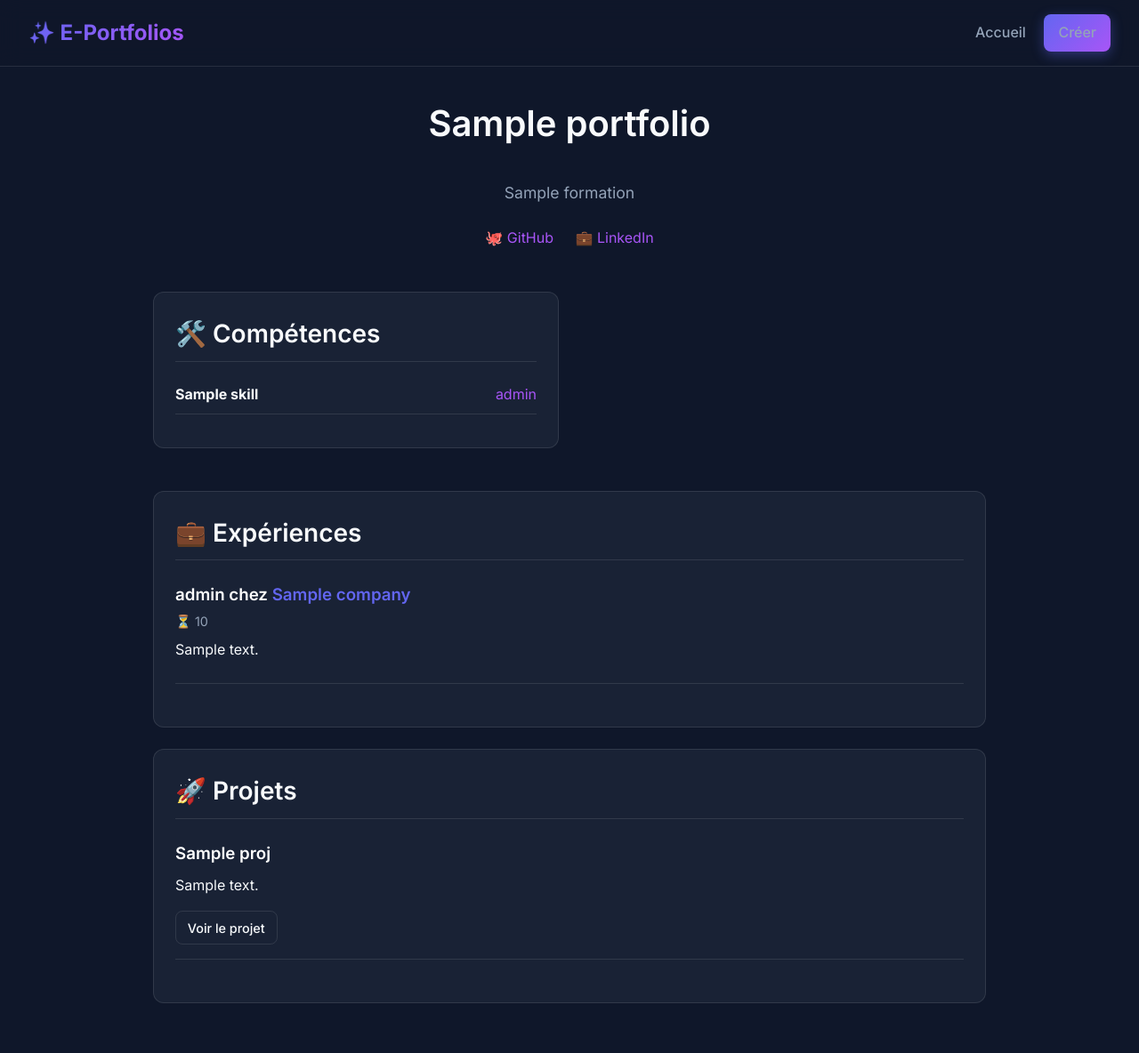
After one commit to martindmv/E-Portifolio, a FastAPI app: template templates/portfolio_detail.html in a window 1280 px wide. The commit adds this page. Shown: the whole page at 89% size. Run offline with FastAPI, Linux system fonts and the light colour scheme; the template is opened without the code that fills it: most values are stand-ins (such as "Sample title", 1, 10 or a date in 2020).

Commit message:
fixup fastapi obsolete, fixup internal server error.
Les relations entre Portfolio, Experience, Skill et Project sont désormais solides grâce au cascade="all, delete-orphan" que nous avons ajouté tout à l'heure.
L'injection de la session (session: SessionDep) est propre.
Les requêtes select(Portfolio) pour récupérer la liste sont optimisées avec un système de pagination par défaut (offset et limit), ce qui est une excellente pratique.

Fonctionnalités :
1. Consulter un portfolio (Voir un portfolio)
2. Créer un portfolio

Modification du css

```diff
--- a/main.py
+++ b/main.py
@@ -2,7 +2,9 @@ from fastapi.responses import HTMLResponse
 from fastapi.templating import Jinja2Templates
 
 from typing import Annotated
+from contextlib import asynccontextmanager
 from fastapi import Depends, FastAPI, HTTPException, Query, Request, Form
+from fastapi.staticfiles import StaticFiles
 from sqlmodel import Field, Session, SQLModel, create_engine, select, Relationship
 from fastapi.responses import RedirectResponse
 
@@ -44,9 +46,22 @@ class Portfolio(SQLModel, table=True):
     id: int | None = Field(default=None, primary_key=True)
     name: str
     formation: str
-    experience: list["Experience"] = Relationship(back_populates="portfolio")
-    project: list["Project"] = Relationship(back_populates="portfolio")
-    skill: list["Skill"] = Relationship(back_populates="portfolio")
+    # NOTE: Pour la future intégration de l'authentification, on pourra ajouter :
+    # user_id: int | None = Field(default=None, foreign_key="user.id")
+    # user: "User" = Relationship(back_populates="portfolios")
+
+    experience: list["Experience"] = Relationship(
+        back_populates="portfolio",
+        sa_relationship_kwargs={"cascade": "all, delete-orphan"} # permet de supprimer les relations enfants quand le parent est supprimé
+    )
+    project: list["Project"] = Relationship(
+        back_populates="portfolio",
+        sa_relationship_kwargs={"cascade": "all, delete-orphan"}
+    )
+    skill: list["Skill"] = Relationship(
+        back_populates="portfolio",
+        sa_relationship_kwargs={"cascade": "all, delete-orphan"}
+    )
     github: str | None
     linkedin: str | None
 
@@ -68,25 +83,28 @@ def get_session():
 
 SessionDep = Annotated[Session, Depends(get_session)]
 
-app = FastAPI()
+@asynccontextmanager
+async def lifespan(app: FastAPI):
+    # Création de la base de données au démarrage
+    create_db_and_tables()
+    yield
+
+app = FastAPI(lifespan=lifespan)
+
+app.mount("/static", StaticFiles(directory="static"), name="static")
 
 
 # Will search my HTML files within the "Templates" file
 templates = Jinja2Templates(directory="templates")
 
-#Create the datebase
-@app.on_event("startup")
-def on_startup():
-    create_db_and_tables()
-
 
 @app.post("/portfolios/")
 def create_portfolio(
+    session: SessionDep,
     name: str = Form(...),
     formation: str = Form(...),
     github: str | None = Form(None),
     linkedin: str | None = Form(None),
-    session: SessionDep = None
 ):
     portfolio = Portfolio(name=name, formation=formation, github=github, linkedin=linkedin)
     session.add(portfolio)
@@ -103,20 +121,24 @@ def read_portfolios_page(
     limit: Annotated[int, Query(le=100)] = 100,
 ):
     portfolios = session.exec(select(Portfolio).offset(offset).limit(limit)).all()
-    return templates.TemplateResponse("home.html", {"request": request, "db_portfolios": portfolios})
+    return templates.TemplateResponse(request=request, name="home.html", context={"db_portfolios": portfolios})
 
 
 @app.get("/portfolios/create", response_class=HTMLResponse)
 def create_portfolio_page(request: Request):
-    return templates.TemplateResponse("create_portfolio.html", {"request": request})
+    return templates.TemplateResponse(request=request, name="create_portfolio.html")
 
 
-@app.get("/portfolios/{portfolio_id}")
-def read_portfolio(portfolio_id: int, session: SessionDep) -> Portfolio:
+@app.get("/portfolios/{portfolio_id}", response_class=HTMLResponse)
+def read_portfolio(request: Request, portfolio_id: int, session: SessionDep):
     portfolio = session.get(Portfolio, portfolio_id)
     if not portfolio:
         raise HTTPException(status_code=404, detail="Portfolio not found")
-    return portfolio
+    return templates.TemplateResponse(
+        request=request,
+        name="portfolio_detail.html",
+        context={"portfolio": portfolio}
+    )
 
 
 @app.delete("/portfolios/{portfolio_id}")
--- /dev/null
+++ b/static/style.css
@@ -0,0 +1,228 @@
+/* Modern, Premium Dark Mode UI */
+@import url('https://fonts.googleapis.com/css2?family=Inter:wght@300;400;500;600;700&display=swap');
+
+:root {
+  --bg-color: #0f172a;
+  --card-bg: rgba(30, 41, 59, 0.7);
+  --card-border: rgba(255, 255, 255, 0.1);
+  --text-main: #f8fafc;
+  --text-muted: #94a3b8;
+  --accent-gradient: linear-gradient(135deg, #6366f1, #a855f7);
+  --accent-hover: linear-gradient(135deg, #4f46e5, #9333ea);
+  --danger: #ef4444;
+}
+
+* {
+  box-sizing: border-box;
+  margin: 0;
+  padding: 0;
+}
+
+body {
+  font-family: 'Inter', sans-serif;
+  background-color: var(--bg-color);
+  color: var(--text-main);
+  line-height: 1.6;
+  min-height: 100vh;
+  display: flex;
+  flex-direction: column;
+}
+
+/* Navbar */
+nav {
+  background: rgba(15, 23, 42, 0.8);
+  backdrop-filter: blur(12px);
+  border-bottom: 1px solid var(--card-border);
+  padding: 1rem 2rem;
+  position: sticky;
+  top: 0;
+  z-index: 100;
+  display: flex;
+  justify-content: space-between;
+  align-items: center;
+}
+
+nav .brand {
+  font-size: 1.5rem;
+  font-weight: 700;
+  background: var(--accent-gradient);
+  -webkit-background-clip: text;
+  -webkit-text-fill-color: transparent;
+  text-decoration: none;
+}
+
+nav .nav-links a {
+  color: var(--text-muted);
+  text-decoration: none;
+  font-weight: 500;
+  transition: color 0.3s ease;
+  margin-left: 1.5rem;
+}
+
+nav .nav-links a:hover {
+  color: var(--text-main);
+}
+
+/* Container */
+.container {
+  max-width: 1000px;
+  margin: 0 auto;
+  padding: 2rem;
+  flex: 1;
+  width: 100%;
+}
+
+/* Headings */
+h1, h2, h3 {
+  font-weight: 600;
+  margin-bottom: 1rem;
+}
+
+h1 {
+  font-size: 2.5rem;
+  margin-bottom: 2rem;
+  text-align: center;
+}
+
+h2 {
+  font-size: 1.75rem;
+  color: var(--text-main);
+  border-bottom: 1px solid var(--card-border);
+  padding-bottom: 0.5rem;
+  margin-bottom: 1.5rem;
+}
+
+/* Buttons */
+.btn {
+  display: inline-block;
+  background: var(--accent-gradient);
+  color: white;
+  padding: 0.75rem 1.5rem;
+  border-radius: 8px;
+  text-decoration: none;
+  font-weight: 500;
+  border: none;
+  cursor: pointer;
+  transition: transform 0.2s ease, box-shadow 0.2s ease;
+  box-shadow: 0 4px 14px 0 rgba(99, 102, 241, 0.39);
+}
+
+.btn:hover {
+  transform: translateY(-2px);
+  box-shadow: 0 6px 20px rgba(99, 102, 241, 0.5);
+  background: var(--accent-hover);
+}
+
+.btn-secondary {
+  background: transparent;
+  border: 1px solid var(--card-border);
+  box-shadow: none;
+  color: var(--text-main);
+}
+
+.btn-secondary:hover {
+  background: rgba(255, 255, 255, 0.05);
+  box-shadow: none;
+}
+
+/* Glassmorphism Cards */
+.card {
+  background: var(--card-bg);
+  backdrop-filter: blur(10px);
+  border: 1px solid var(--card-border);
+  border-radius: 12px;
+  padding: 1.5rem;
+  margin-bottom: 1.5rem;
+  transition: transform 0.3s ease, box-shadow 0.3s ease, border-color 0.3s ease;
+}
+
+.card:hover {
+  transform: translateY(-4px);
+  box-shadow: 0 10px 25px -5px rgba(0, 0, 0, 0.5);
+  border-color: rgba(99, 102, 241, 0.5);
+}
+
+.card h3 {
+  margin-top: 0;
+  color: #fff;
+}
+
+.card p {
+  color: var(--text-muted);
+  margin-bottom: 0.5rem;
+}
+
+.card strong {
+  color: var(--text-main);
+}
+
+/* Grid Layout for Portfolios */
+.portfolio-grid {
+  display: grid;
+  grid-template-columns: repeat(auto-fill, minmax(300px, 1fr));
+  gap: 1.5rem;
+  margin-top: 1.5rem;
+}
+
+/* Forms */
+.form-group {
+  margin-bottom: 1.5rem;
+}
+
+label {
+  display: block;
+  margin-bottom: 0.5rem;
+  font-weight: 500;
+  color: var(--text-muted);
+}
+
+input[type="text"], input[type="url"], textarea {
+  width: 100%;
+  padding: 0.75rem 1rem;
+  background: rgba(15, 23, 42, 0.5);
+  border: 1px solid var(--card-border);
+  border-radius: 8px;
+  color: var(--text-main);
+  font-family: inherit;
+  transition: border-color 0.3s ease, box-shadow 0.3s ease;
+}
+
+input[type="text"]:focus, input[type="url"]:focus, textarea:focus {
+  outline: none;
+  border-color: #6366f1;
+  box-shadow: 0 0 0 3px rgba(99, 102, 241, 0.2);
+}
+
+/* Detail Page specific */
+.detail-header {
+  text-align: center;
+  margin-bottom: 3rem;
+}
+.detail-header .meta {
+  color: var(--text-muted);
+  font-size: 1.1rem;
+}
+.detail-links a {
+  color: #a855f7;
+  text-decoration: none;
+  margin: 0 10px;
+  transition: color 0.2s;
+}
+.detail-links a:hover {
+  color: #c084fc;
+  text-decoration: underline;
+}
+
+/* Animations */
+@keyframes fadeIn {
+  from { opacity: 0; transform: translateY(10px); }
+  to { opacity: 1; transform: translateY(0); }
+}
+
+.animate-fade-in {
+  animation: fadeIn 0.5s ease-out forwards;
+}
+
+.delay-1 { animation-delay: 0.1s; }
+.delay-2 { animation-delay: 0.2s; }
+.delay-3 { animation-delay: 0.3s; }
--- /dev/null
+++ b/templates/base.html
@@ -0,0 +1,23 @@
+<!DOCTYPE html>
+<html lang="fr">
+<head>
+    <meta charset="utf-8" />
+    <meta name="viewport" content="width=device-width, initial-scale=1.0">
+    <title>{% block title %}E-Portfolios{% endblock %}</title>
+    <link rel="stylesheet" href="/static/style.css" />
+</head>
+<body>
+    <nav>
+        <a href="/portfolios/" class="brand">✨ E-Portfolios</a>
+        <div class="nav-links">
+            <a href="/portfolios/">Accueil</a>
+            <a href="/portfolios/create" class="btn" style="padding: 0.5rem 1rem; margin-left: 1rem;">Créer</a>
+        </div>
+    </nav>
+
+    <main class="container">
+        {% block content %}
+        {% endblock %}
+    </main>
+</body>
+</html>
--- /dev/null
+++ b/templates/portfolio_detail.html
@@ -0,0 +1,81 @@
+{% extends "base.html" %}
+
+{% block title %}Portfolio de {{ portfolio.name }}{% endblock %}
+
+{% block content %}
+<div class="animate-fade-in">
+  <div class="detail-header">
+    <h1>{{ portfolio.name }}</h1>
+    <p class="meta">{{ portfolio.formation }}</p>
+
+    <div class="detail-links" style="margin-top: 1.5rem;">
+      {% if portfolio.github %}
+        <a href="{{ portfolio.github }}" target="_blank">🐙 GitHub</a>
+      {% endif %}
+      {% if portfolio.linkedin %}
+        <a href="{{ portfolio.linkedin }}" target="_blank">💼 LinkedIn</a>
+      {% endif %}
+    </div>
+  </div>
+
+  <div class="portfolio-grid">
+    <!-- Colonne de gauche : Compétences -->
+    <div class="card delay-1 animate-fade-in" style="opacity: 0;">
+      <h2>🛠️ Compétences</h2>
+      {% if portfolio.skill %}
+        <ul style="list-style-type: none; padding: 0;">
+          {% for skill in portfolio.skill %}
+            <li style="margin-bottom: 0.8rem; border-bottom: 1px solid var(--card-border); padding-bottom: 0.5rem;">
+              <div style="display: flex; justify-content: space-between;">
+                <strong>{{ skill.name }}</strong>
+                <span style="color: #a855f7;">{{ skill.level }}</span>
+              </div>
+            </li>
+          {% endfor %}
+        </ul>
+      {% else %}
+        <p>Aucune compétence renseignée.</p>
+      {% endif %}
+    </div>
+
+    <!-- Colonne centrale/droite : Expériences & Projets -->
+    <div style="grid-column: span 2;">
+      <div class="card delay-2 animate-fade-in" style="opacity: 0; margin-bottom: 1.5rem;">
+        <h2>💼 Expériences</h2>
+        {% if portfolio.experience %}
+          {% for exp in portfolio.experience %}
+            <div style="margin-bottom: 1.5rem; padding-bottom: 1rem; border-bottom: 1px solid var(--card-border);">
+              <h3 style="margin-bottom: 0.2rem;">{{ exp.role }} chez <span style="color: #6366f1;">{{ exp.company }}</span></h3>
+              <p style="font-size: 0.9rem; margin-bottom: 0.5rem;">⏳ {{ exp.duration }}</p>
+              {% if exp.description %}
+                <p style="color: var(--text-main);">{{ exp.description }}</p>
+              {% endif %}
+            </div>
+          {% endfor %}
+        {% else %}
+          <p>Aucune expérience renseignée.</p>
+        {% endif %}
+      </div>
+
+      <div class="card delay-3 animate-fade-in" style="opacity: 0;">
+        <h2>🚀 Projets</h2>
+        {% if portfolio.project %}
+          {% for proj in portfolio.project %}
+            <div style="margin-bottom: 1.5rem; padding-bottom: 1rem; border-bottom: 1px solid var(--card-border);">
+              <h3 style="margin-bottom: 0.5rem;">{{ proj.name }}</h3>
+              {% if proj.description %}
+                <p style="color: var(--text-main);">{{ proj.description }}</p>
+              {% endif %}
+              {% if proj.link %}
+                <a href="{{ proj.link }}" target="_blank" class="btn btn-secondary" style="padding: 0.4rem 0.8rem; font-size: 0.9rem; margin-top: 0.5rem;">Voir le projet</a>
+              {% endif %}
+            </div>
+          {% endfor %}
+        {% else %}
+          <p>Aucun projet renseigné.</p>
+        {% endif %}
+      </div>
+    </div>
+  </div>
+</div>
+{% endblock %}
```
Also changed, not shown: templates/create_portfolio.html (+23 -62 lines), templates/home.html (+27 -57 lines).
